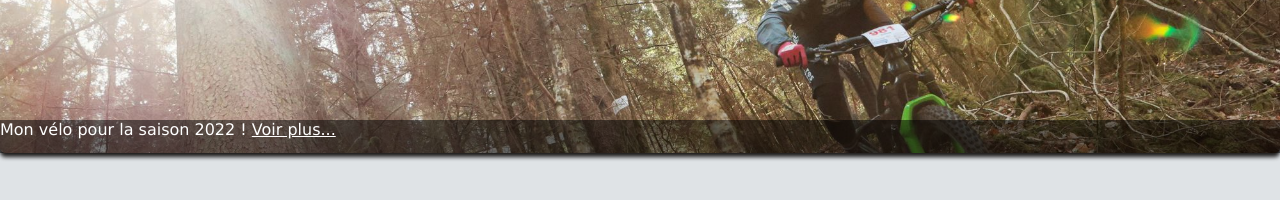
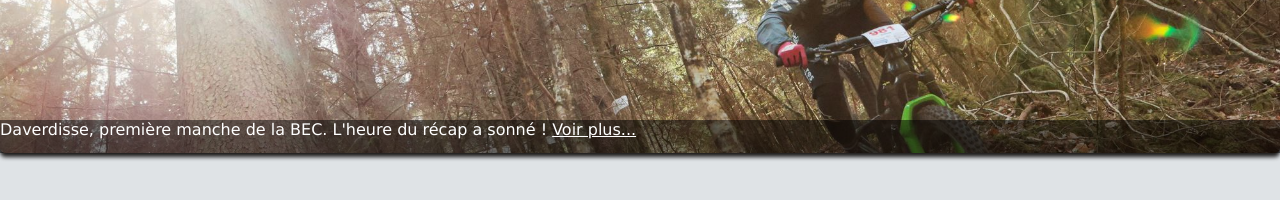
Before and after one commit to delete00man/Arthus.Me, a plain HTML site: page index.html in a window 1280 px wide. Shown: the part 1340-1540 px from the top of the page. Drawn offline with Linux system fonts and the light colour scheme.

Commit message:
Update index.html

```diff
--- a/index.html
+++ b/index.html
@@ -47,7 +47,7 @@
     		<h1><img class="image_actus" src="journal.png"><a href="http://blog.arthus.me">Actus</a></h1>
     		<div class="Actu">
     			<div class="description_actu">
-    				Mon vélo pour la saison 2022 !
+    				Daverdisse, première manche de la BEC. L'heure du récap a sonné !
     				<a href="https://www.notion.so/arthus/Mon-v-lo-pour-2022-ee9b47afccca4e0aad369fa00746e18b">Voir plus...</a>
     			</div>
     		</div>
```
